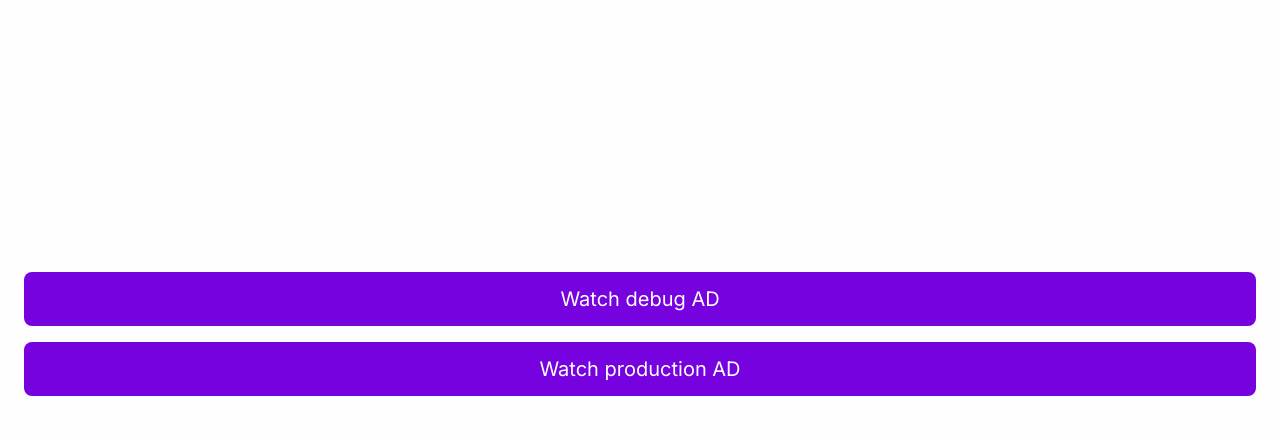
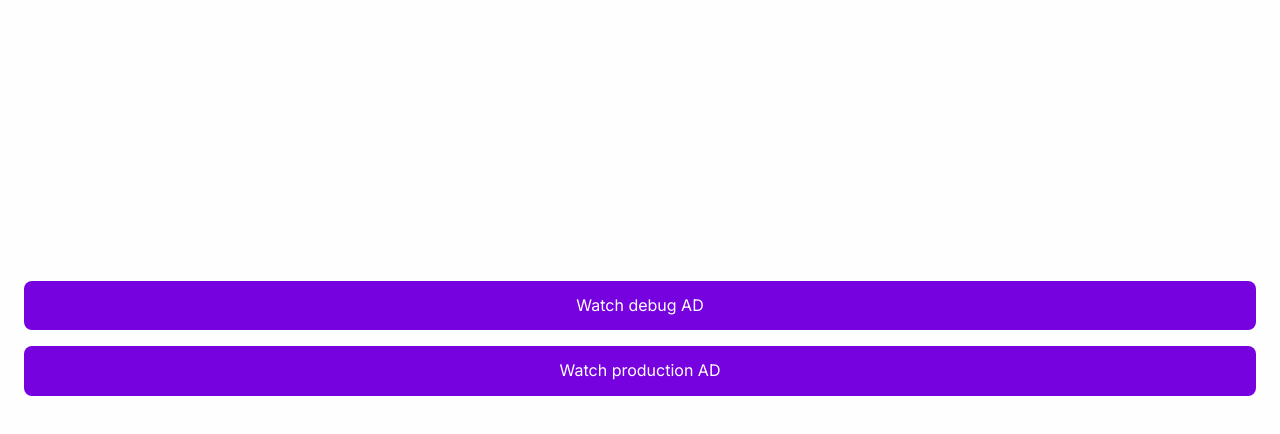
Before and after one commit to adsonar-dev/demo, a plain HTML site: page index.html in a window 1280 px wide. Shown: the part 356-790 px from the top of the page. Drawn offline with Linux system fonts and the light colour scheme.

Commit message:
fix: buttons sizes

```diff
--- a/css/sonar-demo.css
+++ b/css/sonar-demo.css
@@ -31,7 +31,7 @@ body {
     background-color: var(--base-bg-color);
     color: var(--base-text-color);
     font-family: var(--base-font-family);
-    font-size: 1.25rem;
+    font-size: 1rem;
     font-weight: 400;
     height: var(--full-height);
     -webkit-tap-highlight-color: rgba(0, 0, 0, 0);
@@ -165,6 +165,7 @@ body {
     border-radius: 0.5rem;
     color: var(--button-text-color);
     display: block;
+    font-size: 1rem;
     line-height: 1.1;
     text-decoration: none;
     text-align: center;
```
Also changed, not shown: examples-prod.html (+1 -1 lines).
